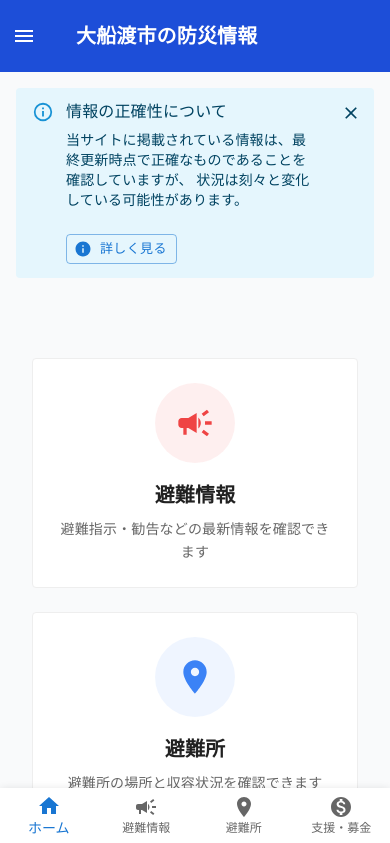
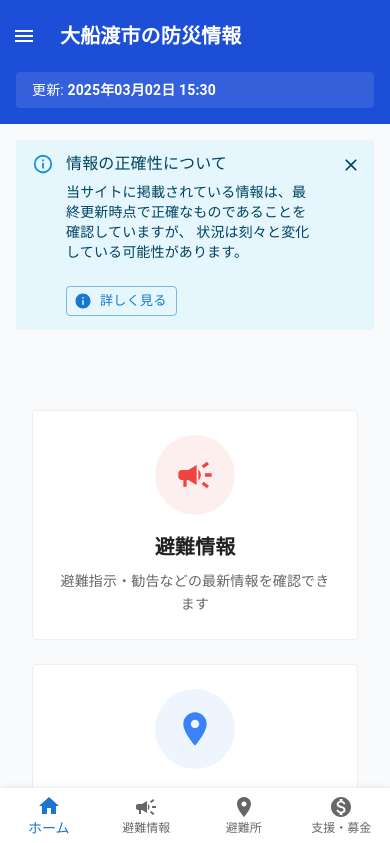
Before and after one commit to novalumo/disaster-prevention-info, a Next.js app: page /ofunato in a window 390 px wide. Shown: the top 843 px of the page. Built offline with nearby package versions, Linux system fonts and the light colour scheme; what @mui/material-nextjs would draw is missing.

Commit message:
refactor: improve OfunatoHeader responsiveness and layout

```diff
--- a/src/app/ofunato/components/OfunatoHeader.tsx
+++ b/src/app/ofunato/components/OfunatoHeader.tsx
@@ -91,6 +91,15 @@ export default function OfunatoHeader({ lastUpdated }: OfunatoHeaderProps) {
           sx={{
             py: 2,
             gap: 2,
+            flexDirection: { xs: 'column', sm: 'row' },
+            alignItems: { xs: 'stretch', sm: 'center' },
+          }}
+        >
+          <Box
+            sx={{
+              display: 'flex',
+              alignItems: 'center',
+              width: '100%',
             }}
           >
             <IconButton
@@ -111,6 +120,7 @@ export default function OfunatoHeader({ lastUpdated }: OfunatoHeaderProps) {
             >
               大船渡市の防災情報
             </Typography>
+          </Box>
 
           {lastUpdated && (
             <Box
@@ -119,12 +129,14 @@ export default function OfunatoHeader({ lastUpdated }: OfunatoHeaderProps) {
                 px: 2,
                 py: 1,
                 borderRadius: 1,
-                display: { xs: 'none', sm: 'block' },
+                width: { xs: '100%', sm: 'auto' },
               }}
             >
               <Typography variant="body2" color="white">
-                最終更新:{' '}
-                <strong>{format(lastUpdated, 'yyyy年MM月dd日 HH:mm')}</strong>
+                更新:{' '}
+                <strong className="inline-block">
+                  {format(lastUpdated, 'yyyy年MM月dd日 HH:mm')}
+                </strong>
               </Typography>
             </Box>
           )}
```
Lines whose indentation alone changed are shown as unchanged.
